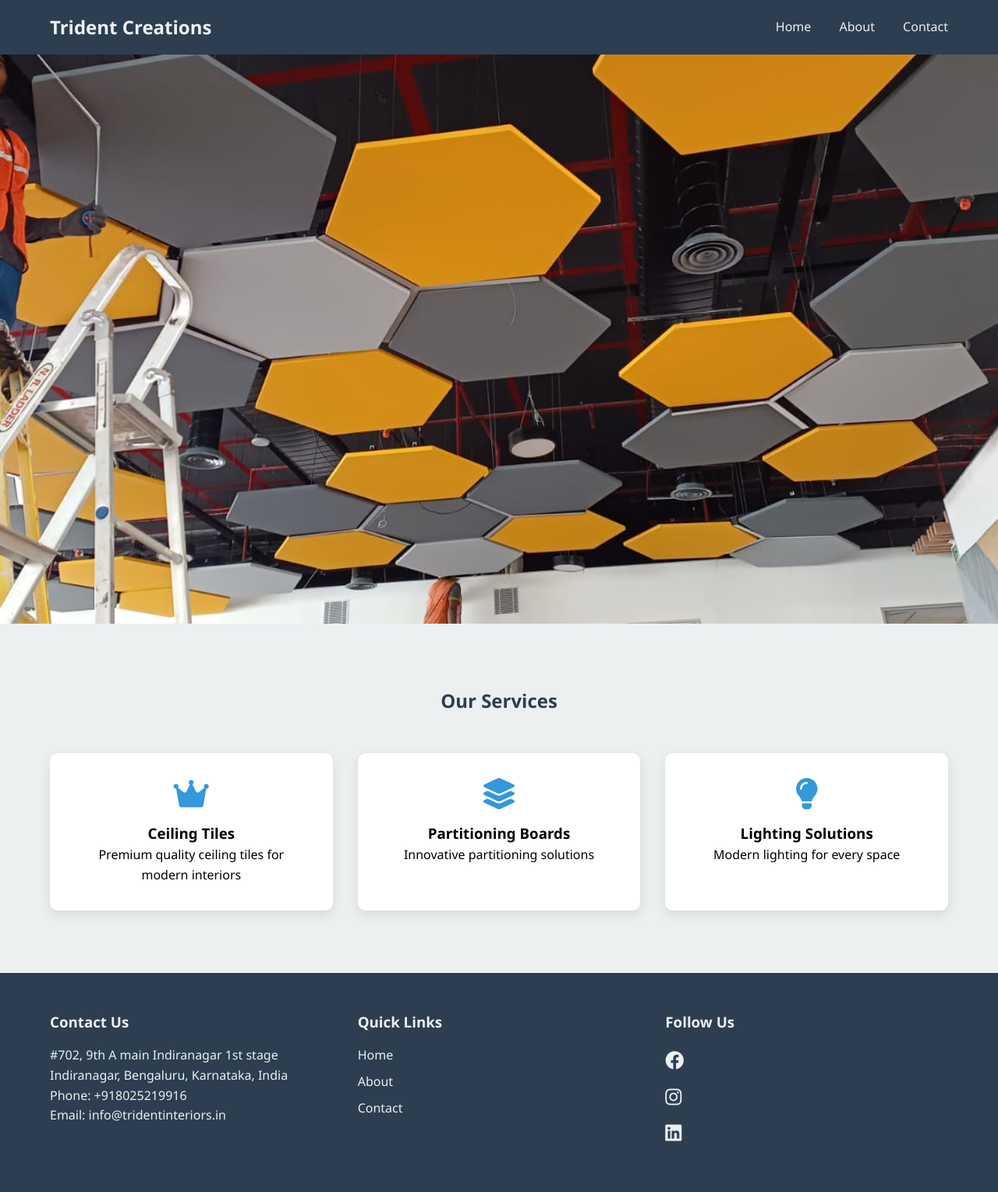
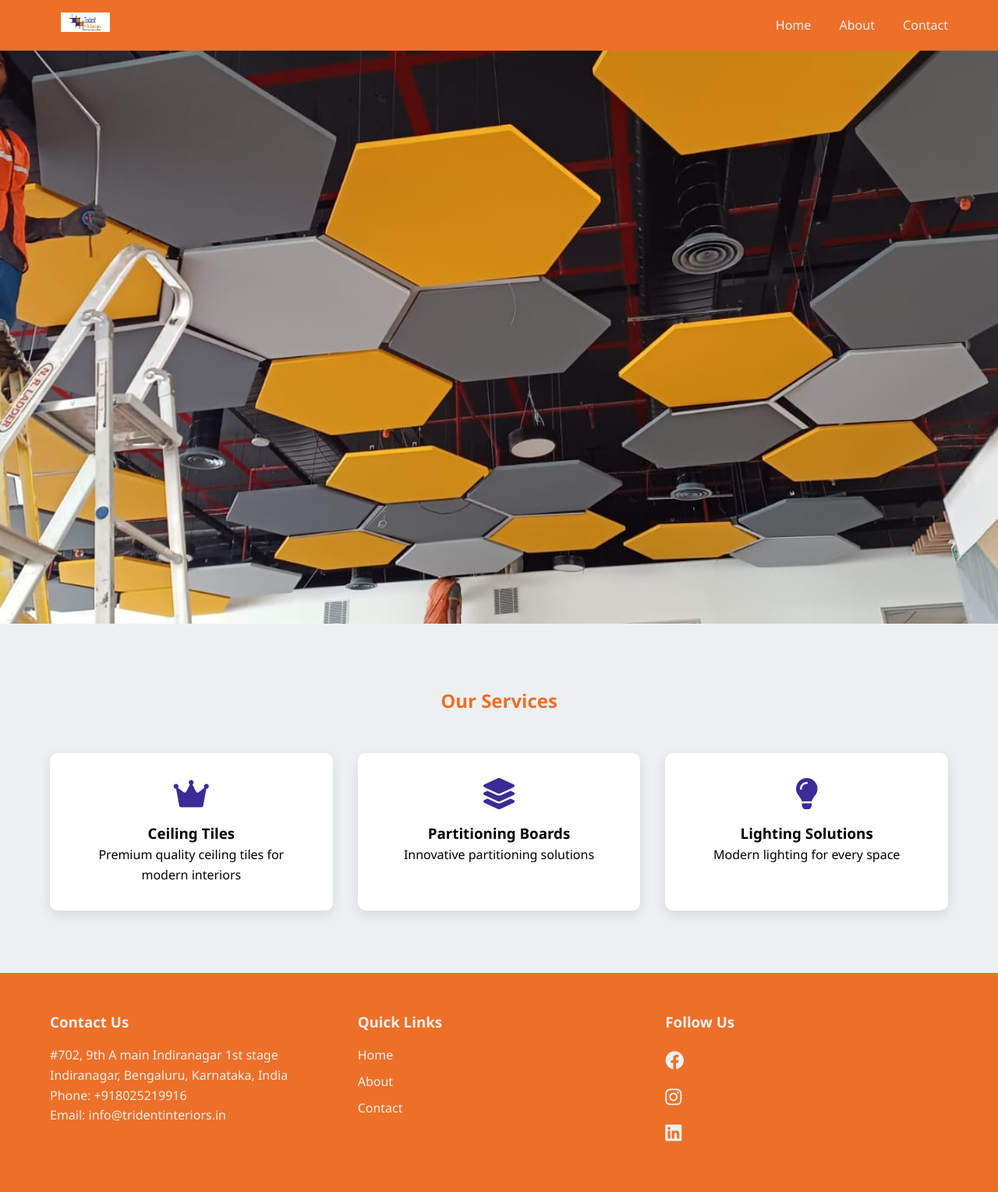
Before and after one commit to munish-02/myPersonalAssistant, a Flask app: page /trident in a window 1280 px wide. Shown: the whole page at 78% size. Run offline with Flask 3, Linux system fonts and the light colour scheme.

Commit message:
Trident theme

```diff
--- a/static/css/style.css
+++ b/static/css/style.css
@@ -1,6 +1,6 @@
 :root {
-    --primary-color: #2c3e50;
-    --secondary-color: #3498db;
+    --primary-color: rgb(238, 111, 39);
+    --secondary-color: rgb(58, 43, 151);
     --accent-color: #e74c3c;
     --light-color: #ecf0f1;
 }
@@ -29,9 +29,14 @@ body {
     z-index: 1000;
 }
 
-.logo h1 {
-    color: var(--light-color);
-    font-size: 1.5rem;
+.logo img {
+    height: 25px;
+    width: 91px;
+    display: block;
+}
+
+.logo a {
+    display: inline-block;
 }
 
 .nav-links a {
@@ -142,27 +147,6 @@ footer {
     margin-right: 1rem;
 }
 
-/* Animations */
-@keyframes fade {
-    from {opacity: 0.4}
-    to {opacity: 1}
-}
-
-/* Responsive Design */
-@media (max-width: 768px) {
-    .navbar {
-        flex-direction: column;
-        padding: 1rem;
-    }
-
-    .nav-links {
-        margin-top: 1rem;
-    }
-
-    .nav-links a {
-        margin: 0 1rem;
-    }
-}
 /* About Page Styles */
 .about-hero {
     height: 40vh;
@@ -294,3 +278,25 @@ footer {
     overflow: hidden;
     box-shadow: 0 5px 15px rgba(0,0,0,0.1);
 }
+
+/* Responsive Design */
+@media (max-width: 768px) {
+    .navbar {
+        flex-direction: column;
+        padding: 1rem;
+    }
+
+    .nav-links {
+        margin-top: 1rem;
+    }
+
+    .nav-links a {
+        margin: 0 1rem;
+    }
+}
+
+/* Animations */
+@keyframes fade {
+    from {opacity: 0.4}
+    to {opacity: 1}
+}
--- a/templates/base.html
+++ b/templates/base.html
@@ -10,7 +10,9 @@
 <body>
     <nav class="navbar">
         <div class="logo">
-            <h1>Trident Creations</h1>
+            <a href="{{ url_for('home') }}">
+                <img src="{{ url_for('static', filename='logo.png') }}" alt="Trident Creations Logo">
+            </a>
         </div>
         <div class="nav-links">
             <a href="{{ url_for('home') }}">Home</a>
```
Also changed, not shown: static/logo.png (added).
